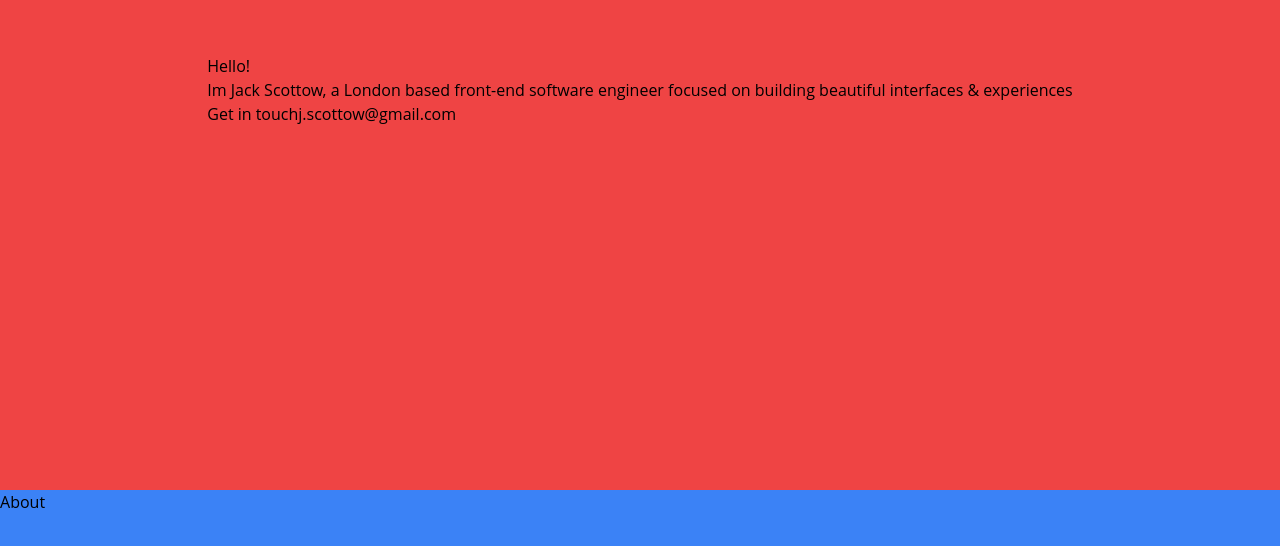
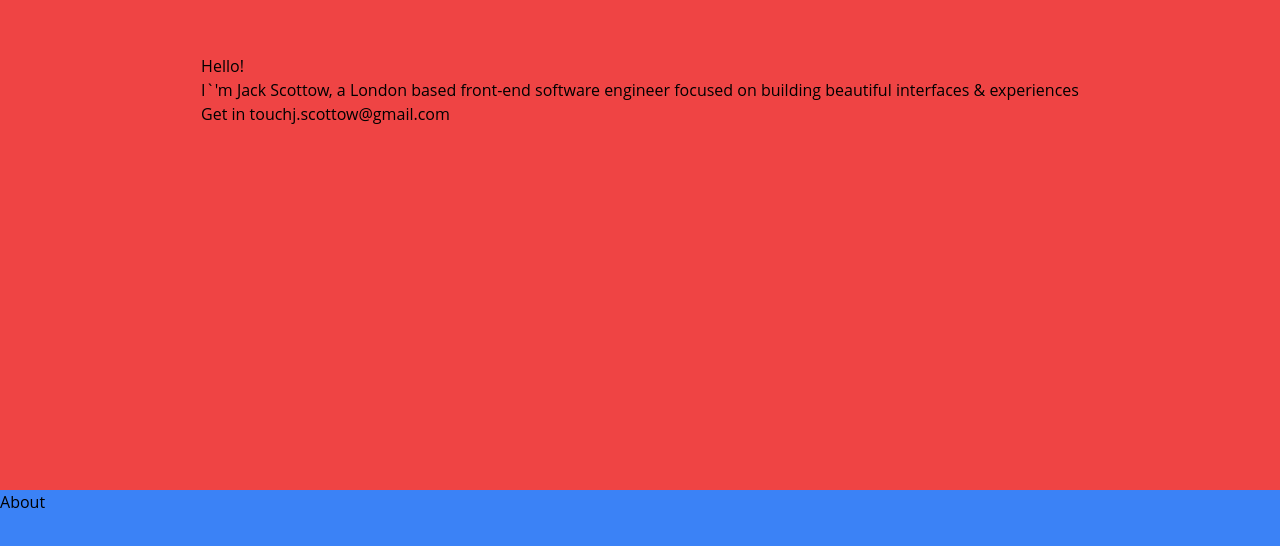
Before and after one commit to JackScottow/portfolio_v2, a Next.js app: page / in a window 1280 px wide. Shown: the part 1110-1656 px from the top of the page. Built offline with nearby package versions, Linux system fonts and the light colour scheme.

Commit message:
Update Landing.jsx

```diff
--- a/src/components/Landing.jsx
+++ b/src/components/Landing.jsx
@@ -4,7 +4,7 @@ const Landing = () => {
       <header>
         <h1>Hello!</h1>
 
-        <h2>Im Jack Scottow, a London based front-end software engineer focused on building beautiful interfaces &amp; experiences</h2>
+        <h2>I`&apos;m Jack Scottow, a London based front-end software engineer focused on building beautiful interfaces &amp; experiences</h2>
 
         <h3>
           Get in touch
```
